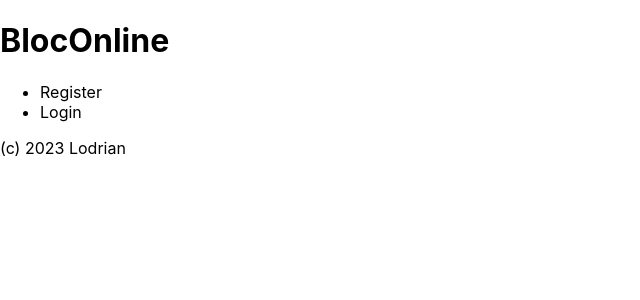
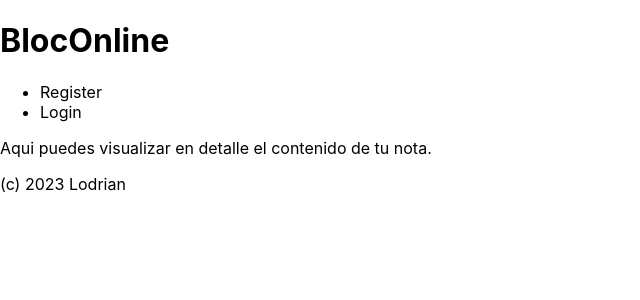
Before and after one commit to AdrianRiveraSegade/reactNotas, a React (Create React App) app: page /notas/1 in a window 1280 px wide. Shown: the top 300 px of the page, without its empty margins (0-640 px from the left). Built offline with nearby package versions, Linux system fonts and the light colour scheme.

Commit message:
mas rutas

```diff
--- a/src/App.js
+++ b/src/App.js
@@ -7,6 +7,8 @@ import Registro from "./pages/Register";
 import Login from "./pages/Login";
 import NuevaNota from "./pages/NuevaNota";
 import Config from "./pages/Config";
+import ListadoNotas from "./pages/ListadoNotas";
+import VerNotas from "./pages/VerNotas";
 
 function App() {
   return (
@@ -18,6 +20,8 @@ function App() {
         <Route path="/login" element={<Login />} />
         <Route path="/notas" element={<NuevaNota />} />
         <Route path="/config" element={<Config />} />
+        <Route path="/list" element={<ListadoNotas />} />
+        <Route path="/notas/:id" element={<VerNotas />} />
       </Routes>
 
       <Footer />
--- /dev/null
+++ b/src/pages/ListadoNotas.js
@@ -0,0 +1,5 @@
+const ListadoNotas = () => {
+  return <p>Aqui podras ver un listado de todas tus notas.</p>;
+};
+
+export default ListadoNotas;
--- /dev/null
+++ b/src/pages/VerNotas.js
@@ -0,0 +1,5 @@
+const VerNotas = () => {
+  return <p>Aqui puedes visualizar en detalle el contenido de tu nota.</p>;
+};
+
+export default VerNotas;
```
